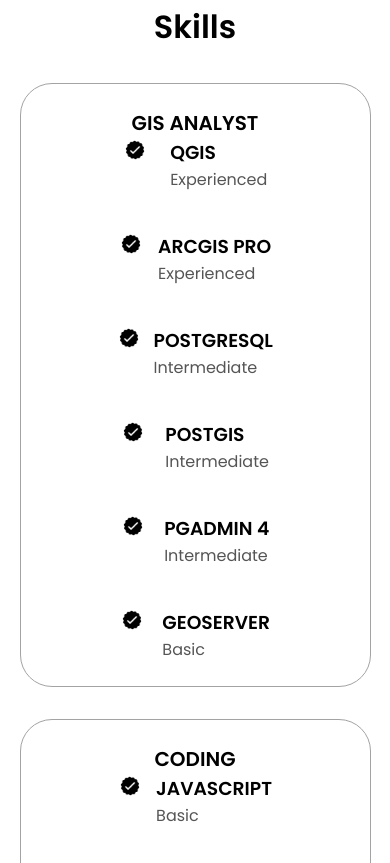
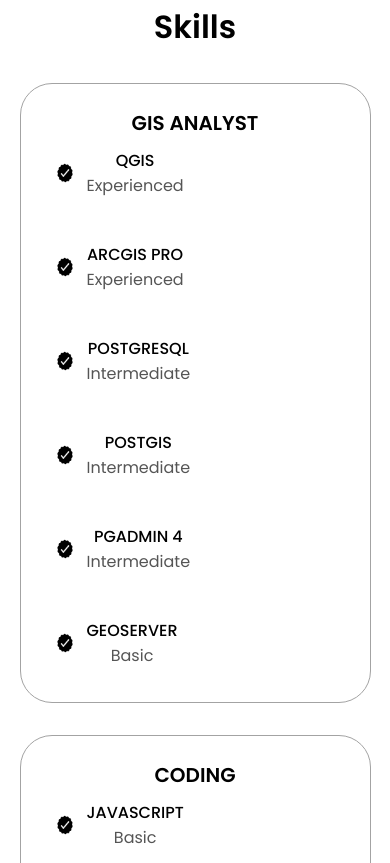
Before and after one commit to bernardo-geo/html-css-bernardo-portfolio, a plain HTML site: page index.html in a window 390 px wide. Shown: the part 3999-4862 px from the top of the page. Drawn offline with Linux system fonts and the light colour scheme; a script that the page names is missing; files whose address does not match are found by name.

Commit message:
Update style.css

```diff
--- a/style.css
+++ b/style.css
@@ -339,25 +339,54 @@ section {
     flex-direction: column;
 }
 
+/* Container dos artigos */
 .article-container {
     display: flex;
-    text-align: initial;
     flex-wrap: wrap;
-    flex-direction: row;
-    gap: 2.5rem;
-    justify-content: space-around;
+    justify-content: center; /* Mantém o alinhamento central */
+    gap: 1.5rem;
+    max-width: 800px;
+    margin: auto;
 }
 
+/* Cada skill */
 article {
     display: flex;
-    width: 10rem;
-    justify-content: space-around;
-    justify-items: stretch;
-    gap: 0.5rem;
+    align-items: center;
+    gap: 0.75rem;
+    width: 45%; /* Cada item ocupa 45% da largura no desktop */
+    min-width: 200px; /* Evita que fique muito pequeno */
+    padding: 10px;
 }
 
-article .icon {
-    cursor: default;
+/* Ícone de checkmark */
+article img {
+    width: 22px;
+    height: 22px;
+}
+
+/* Texto das skills */
+article h3 {
+    font-size: 1rem;
+    font-weight: 500;
+}
+
+/* Ajustes para ecrãs menores */
+@media screen and (max-width: 768px) {
+    .article-container {
+        flex-direction: column; /* Empilha os itens */
+        align-items: center;
+    }
+
+    article {
+        width: 100%; /* Cada item ocupa a largura total */
+        justify-content: start;
+    }
+
+    article img {
+        width: 20px;
+        height: 20px;
+    }
 }
 
 /* PROJECTS SECTION */
```
